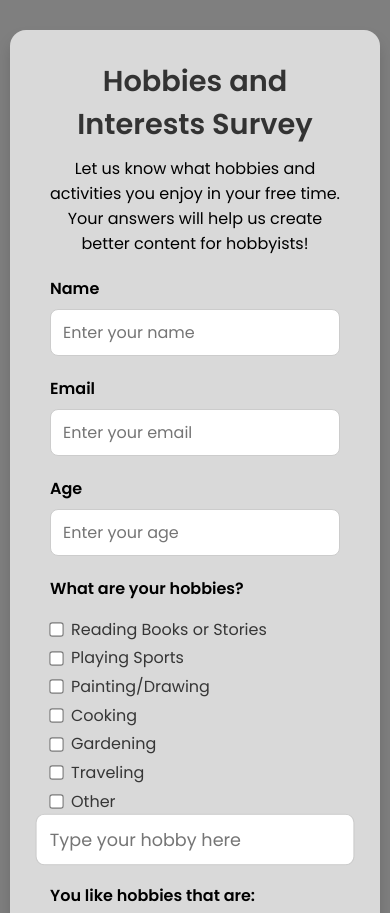
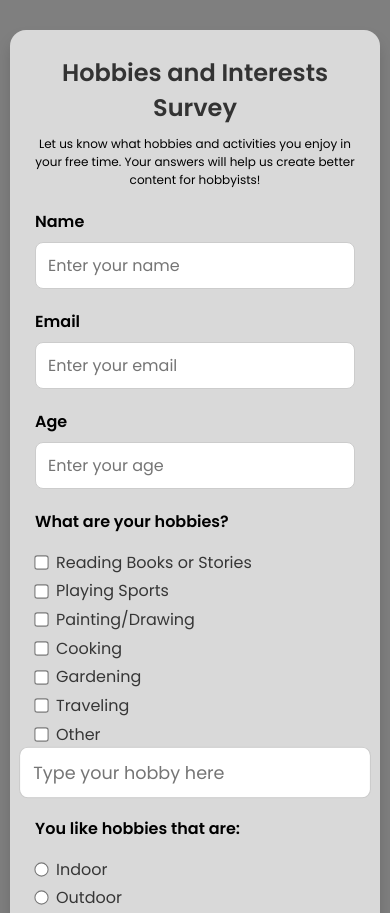
Before and after one commit to Muhammad-Noman-g/Survey-Form, a plain HTML site: page index.html in a window 390 px wide. Shown: the top 913 px of the page. Drawn offline with Linux system fonts and the light colour scheme.

Commit message:
Responsiveness done, now movnig to JS

```diff
--- a/style.css
+++ b/style.css
@@ -11,6 +11,7 @@ body {
   background-size: cover;
   background-repeat: no-repeat;
   background-position: center;
+  background-attachment: fixed;
   display: flex;
   align-items: center;
   justify-content: center;
@@ -113,3 +114,20 @@ button:hover {
   background-color: rgba(14, 77, 102, 0.7);
   transform: scale(1.02);
 }
+
+/* Mobile-resposiveness */
+
+@media (max-width: 600px) {
+  .container {
+    padding: 25px;
+  }
+  #title {
+    font-size: 1.5rem;
+  }
+  button {
+    font-size: 0.95rem;
+  }
+  #description {
+    font-size: 0.75rem;
+  }
+}
```
